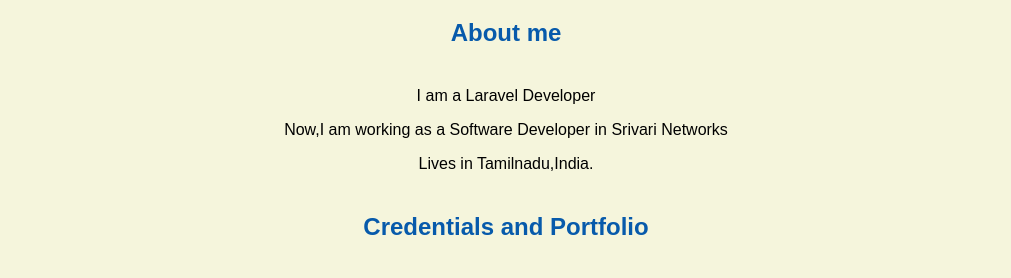
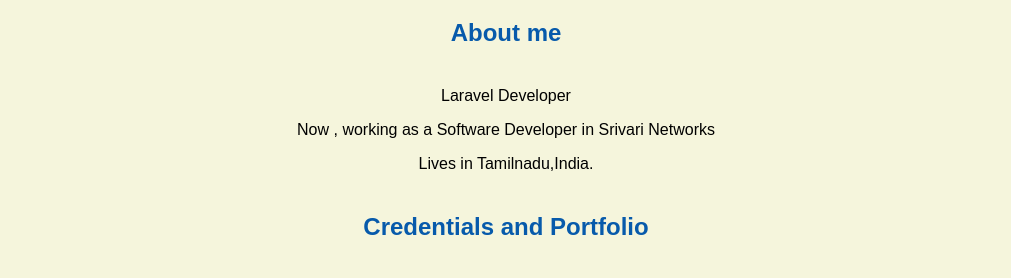
Before and after one commit to IlamathiKrishnan/IlamathiKrishnan.github.io, a plain HTML site: page index.html in a window 1280 px wide. Shown: the part 516-794 px from the top of the page, without its empty margins (134-1145 px from the left). Drawn offline with Linux system fonts and the light colour scheme.

Commit message:
Update index.html

```diff
--- a/index.html
+++ b/index.html
@@ -18,8 +18,8 @@
      <img src="images\banner.jpg" width="75%" alt="banner">
      <h1>Ilamathi Krishnan</h1>
      <h2>About me</h2>
-     <p>I am a Laravel Developer</p>
-     <p>Now,I am working as a Software Developer in Srivari Networks</p>
+     <p>Laravel Developer</p>
+     <p>Now , working as a Software Developer in Srivari Networks</p>
      <p>Lives in Tamilnadu,India.</p>
      <h2>Credentials and Portfolio</h2>
 
```
